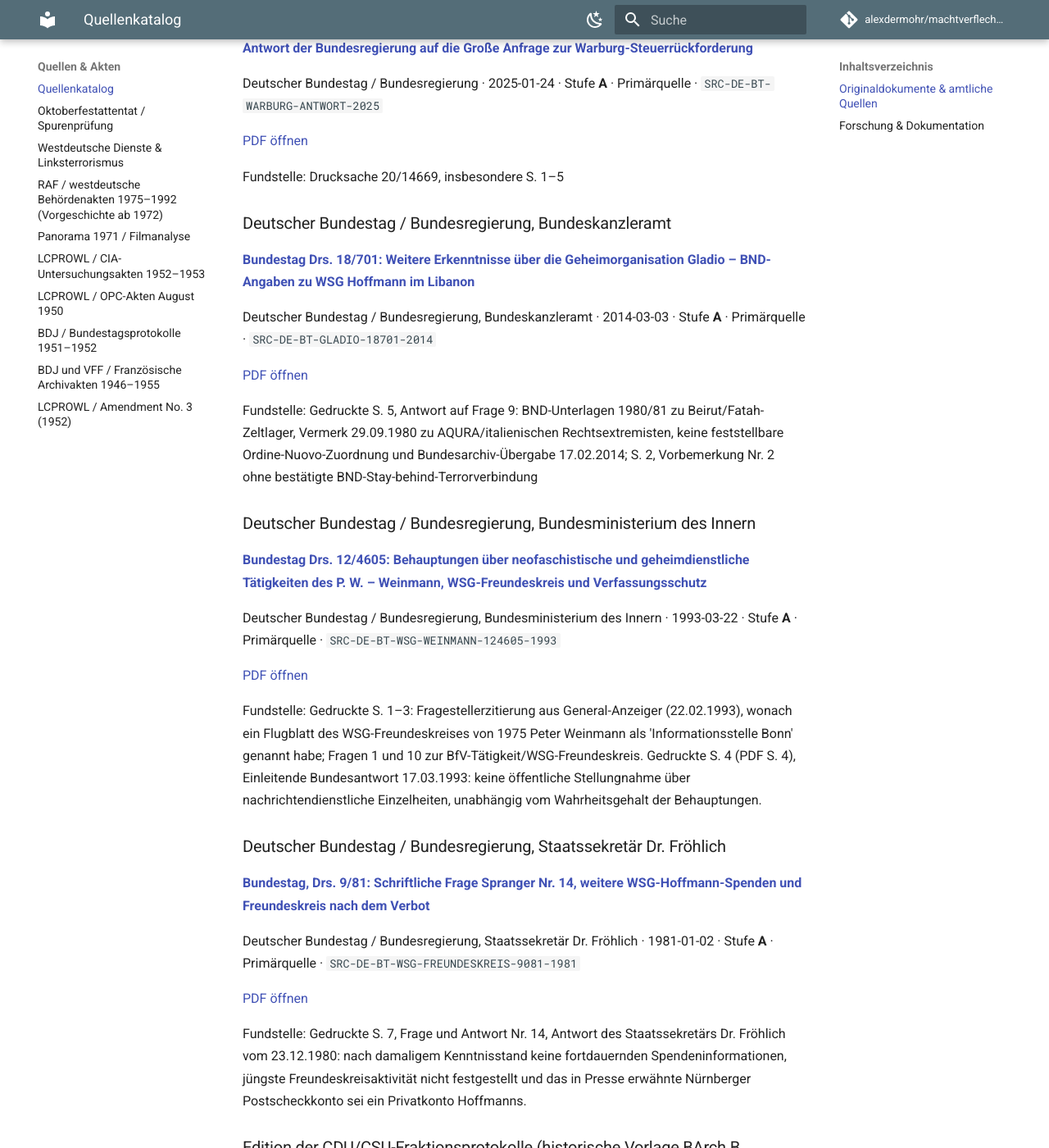
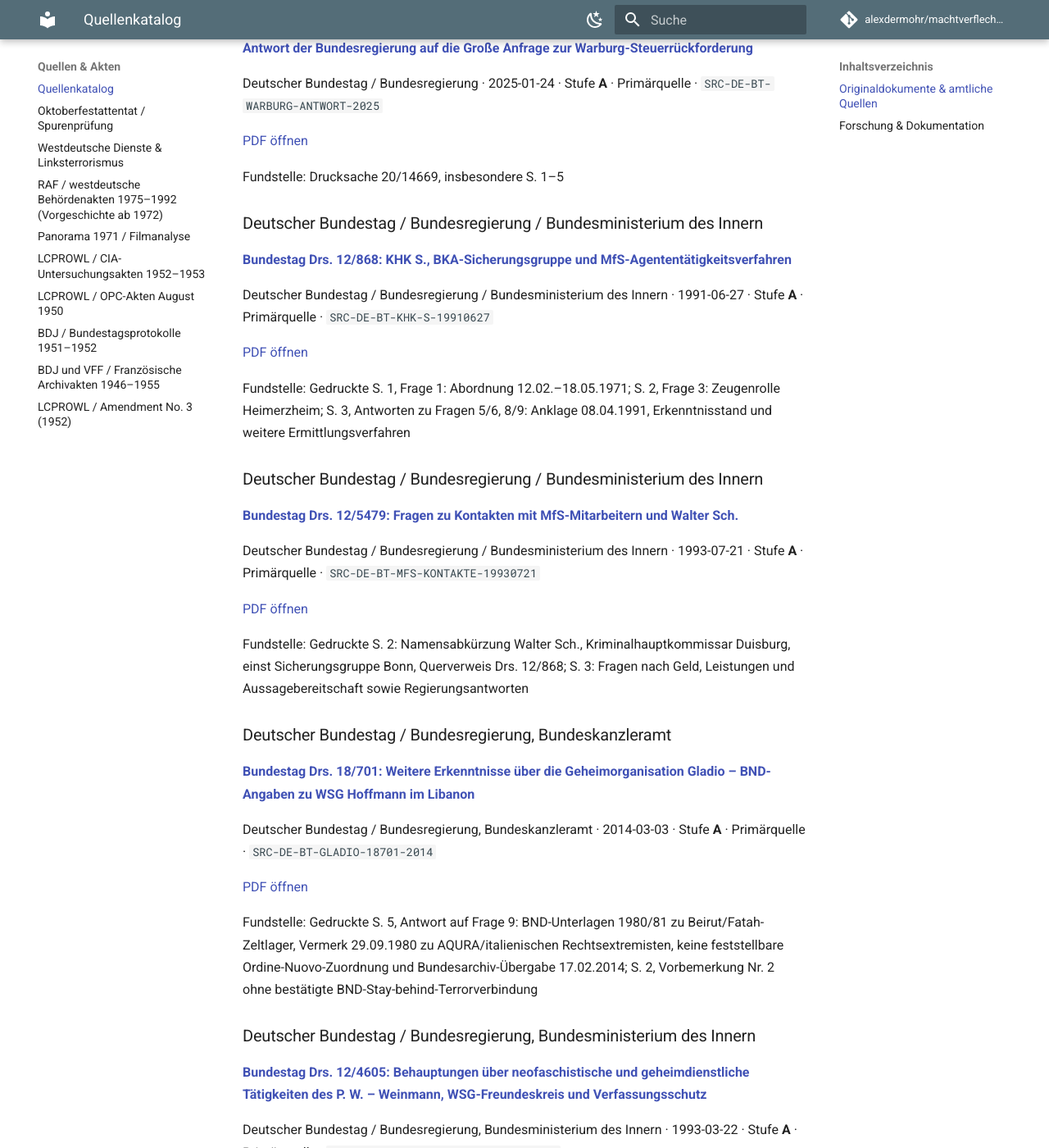
Before and after one commit to alexdermohr/machtverflechtungen, an MkDocs documentation site: the page built from docs/quellen/index.md, in a window 1280 px wide and 1400 px high, scrolled down 22229 px. Shown: the whole window at 82% size. Built offline with MkDocs 1.6.1 and Material for MkDocs 9.7.7, drawn with Linux system fonts in a browser that asks for light colours; comment, search, counter and statistics services are not loaded; some of the changed text lies outside the part shown.

```diff
--- a/docs/quellen/index.md
+++ b/docs/quellen/index.md
@@ -861,6 +861,28 @@
 
 Fundstelle: Drucksache 20/14669, insbesondere S. 1–5
 
+<a id="src-de-bt-khk-s-19910627"></a>
+### Deutscher Bundestag / Bundesregierung / Bundesministerium des Innern
+
+**[Bundestag Drs. 12/868: KHK S., BKA-Sicherungsgruppe und MfS-Agententätigkeitsverfahren](https://dserver.bundestag.de/btd/12/008/1200868.pdf)**
+
+Deutscher Bundestag / Bundesregierung / Bundesministerium des Innern · 1991-06-27 · Stufe **A** · Primärquelle · `SRC-DE-BT-KHK-S-19910627`
+
+[PDF öffnen](https://dserver.bundestag.de/btd/12/008/1200868.pdf)
+
+Fundstelle: Gedruckte S. 1, Frage 1: Abordnung 12.02.–18.05.1971; S. 2, Frage 3: Zeugenrolle Heimerzheim; S. 3, Antworten zu Fragen 5/6, 8/9: Anklage 08.04.1991, Erkenntnisstand und weitere Ermittlungsverfahren
+
+<a id="src-de-bt-mfs-kontakte-19930721"></a>
+### Deutscher Bundestag / Bundesregierung / Bundesministerium des Innern
+
+**[Bundestag Drs. 12/5479: Fragen zu Kontakten mit MfS-Mitarbeitern und Walter Sch.](https://dserver.bundestag.de/btd/12/054/1205479.pdf)**
+
+Deutscher Bundestag / Bundesregierung / Bundesministerium des Innern · 1993-07-21 · Stufe **A** · Primärquelle · `SRC-DE-BT-MFS-KONTAKTE-19930721`
+
+[PDF öffnen](https://dserver.bundestag.de/btd/12/054/1205479.pdf)
+
+Fundstelle: Gedruckte S. 2: Namensabkürzung Walter Sch., Kriminalhauptkommissar Duisburg, einst Sicherungsgruppe Bonn, Querverweis Drs. 12/868; S. 3: Fragen nach Geld, Leistungen und Aussagebereitschaft sowie Regierungsantworten
+
 <a id="src-de-bt-gladio-18701-2014"></a>
 ### Deutscher Bundestag / Bundesregierung, Bundeskanzleramt
 
```
Also changed, not shown: other parts of docs/quellen/index.md (+1 -1 lines), 1 other file.
